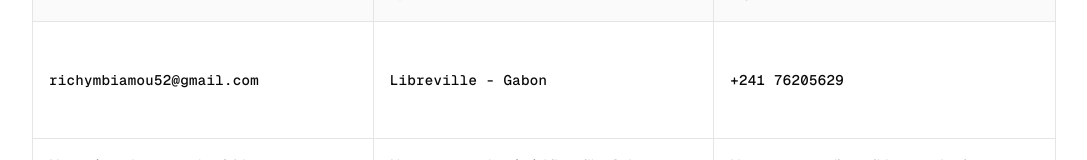
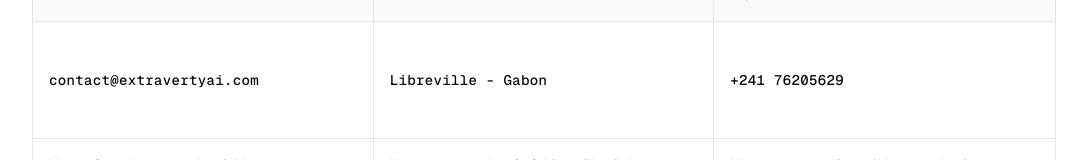
Before and after one commit to MbiamouRichy/ExtravertyAI, a Next.js app: page /contact in a window 1280 px wide. Shown: the part 275-435 px from the top of the page, without its empty margins (96-1183 px from the left). Built offline with nearby package versions, Linux system fonts and the light colour scheme.

Commit message:
update contact

```diff
--- a/components/contact.tsx
+++ b/components/contact.tsx
@@ -42,7 +42,7 @@ export function Contact() {
 						className="font-medium font-mono text-sm tracking-wide hover:underline"
 						href={`mailto:${APP_EMAIL}`}
 					>
-						{APP_EMAIL}
+						contact@extravertyai.com
 					</a>
 				</Box>
 				<Box
```
